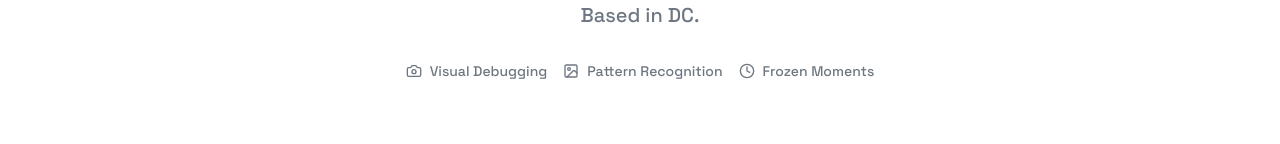
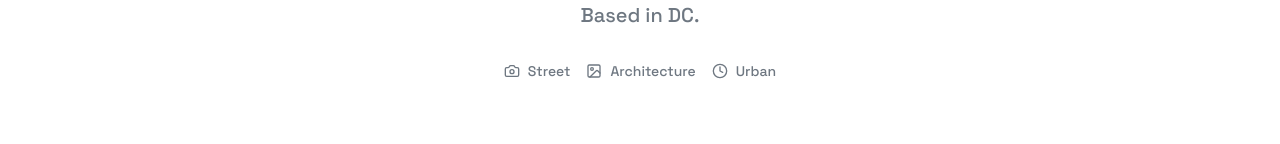
Before and after one commit to aabhiyann/portfolio-abhiyan, a React (Vite) app: page /photography in a window 1280 px wide. Shown: the part 272-416 px from the top of the page. Built offline with nearby package versions, Linux system fonts and the light colour scheme.

Commit message:
fix(photography): replace LLM category labels with real genre names

```diff
--- a/src/pages/Photography.tsx
+++ b/src/pages/Photography.tsx
@@ -33,15 +33,15 @@ function Photography() {
               <div className="flex flex-wrap justify-center gap-4 text-sm text-text-muted">
                 <span className="flex items-center gap-2">
                   <Camera className="w-4 h-4" />
-                  Visual Debugging
+                  Street
                 </span>
                 <span className="flex items-center gap-2">
                   <ImageIcon className="w-4 h-4" />
-                  Pattern Recognition
+                  Architecture
                 </span>
                 <span className="flex items-center gap-2">
                   <Clock className="w-4 h-4" />
-                  Frozen Moments
+                  Urban
                 </span>
               </div>
             </motion.div>
@@ -50,10 +50,7 @@ function Photography() {
             <PhotographyGallery />
 
             <div className="text-center mt-16 text-sm text-text-muted">
-              <p>
-                A collection of my favorite compositions. No AI generation, just
-                optics and light.
-              </p>
+              <p>Canon R50 · iPhone 15 Pro Max</p>
             </div>
           </div>
         </div>
```
